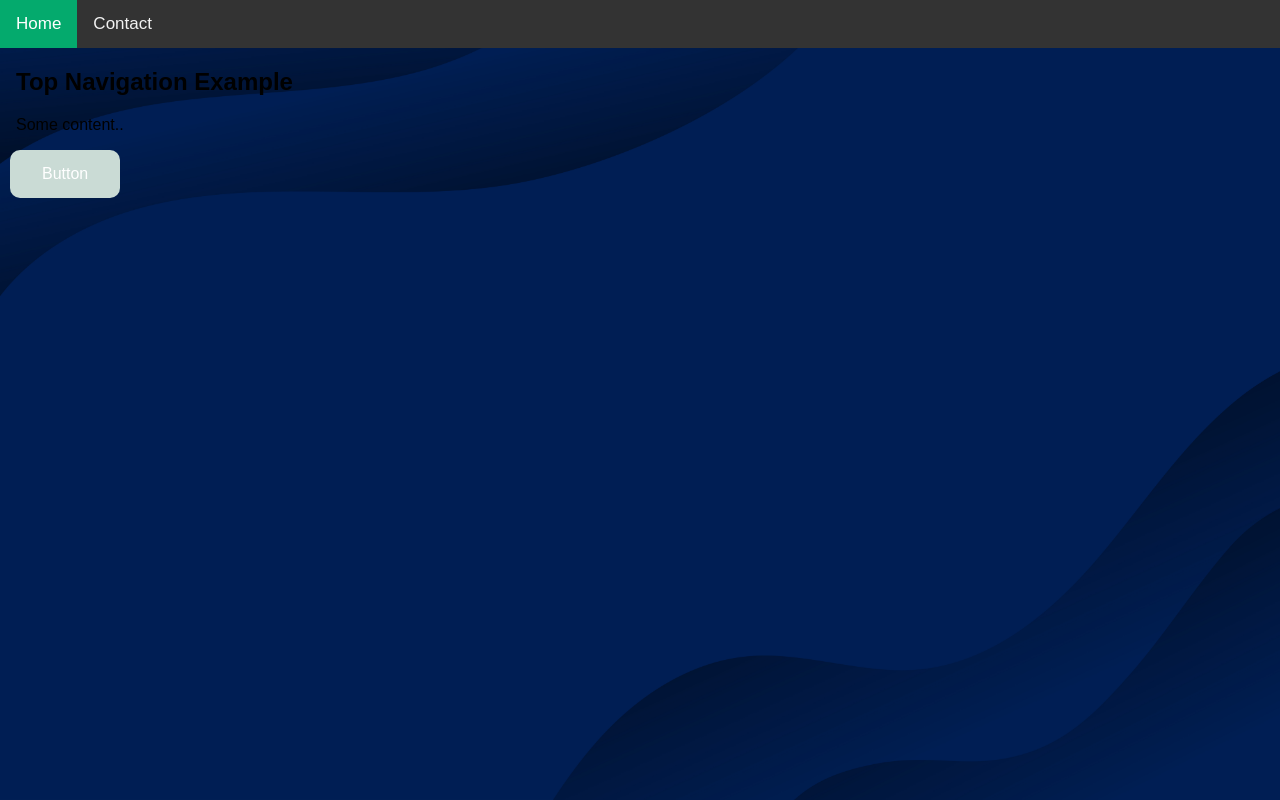
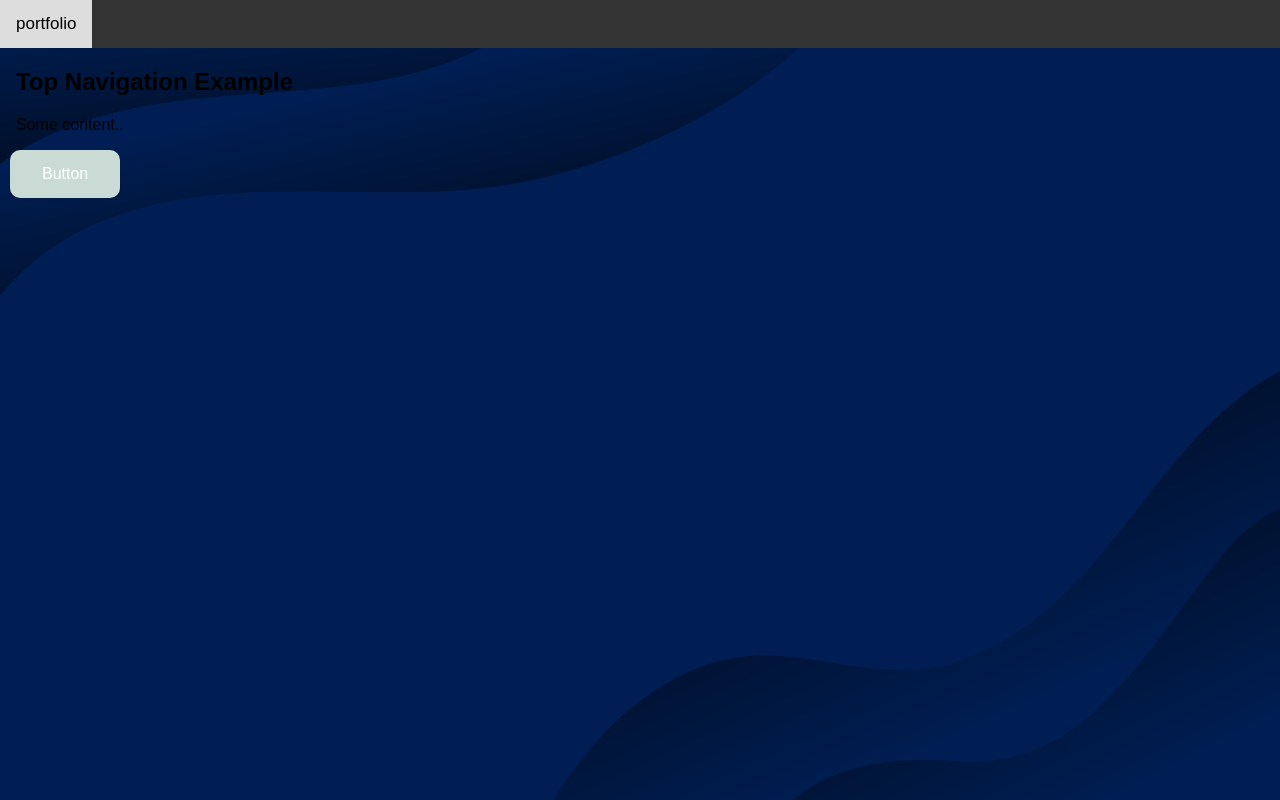
Before and after one commit to zavaihw/zavaihw.github.io, a plain HTML site: page index.html in a window 1280 px wide. Drawn offline with Linux system fonts and the light colour scheme.

Commit message:
update index.html

```diff
--- a/index.html
+++ b/index.html
@@ -47,8 +47,7 @@
 
   </p1>
   <div class="topnav">
-    <a class="active" href="#home">Home</a>
-    <a href="home.html">Contact</a>
+    <a href="home.html">portfolio</a>
   </div>
 
   <div style="padding-left:16px">
```
